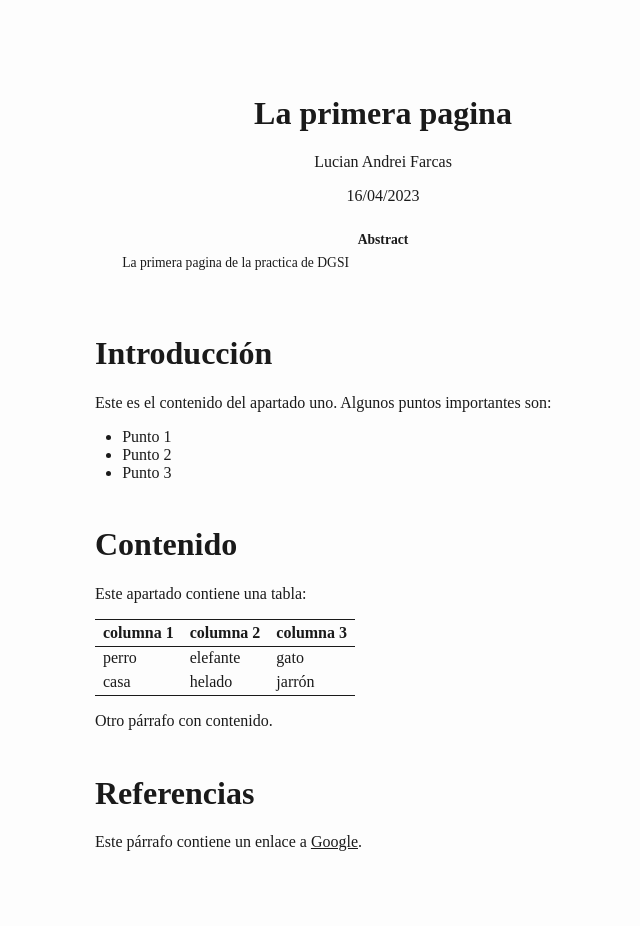
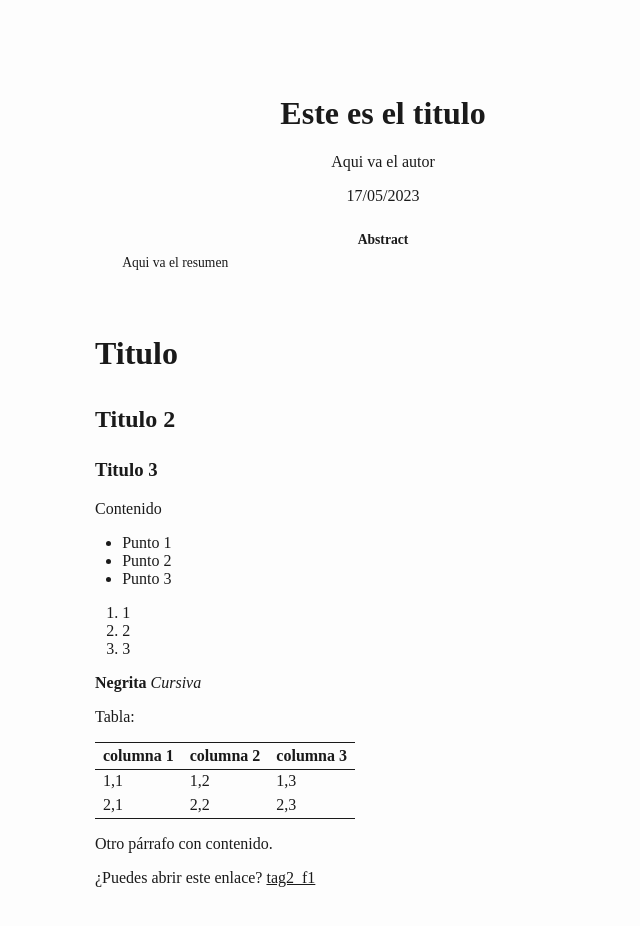
Before and after one commit to dgsi-lab-g1-2223/dgsi-lab-g1-2223, a plain HTML site: page tag1/tag1_f1.html in a window 1280 px wide. Shown: the whole page, without its empty margins (257-897 px from the left). Drawn offline with Linux system fonts and the light colour scheme.

Commit message:
Despliegue continuo

```diff
--- a/tag1/tag1_f1.html
+++ b/tag1/tag1_f1.html
@@ -4,8 +4,8 @@
   <meta charset="utf-8" />
   <meta name="generator" content="pandoc" />
   <meta name="viewport" content="width=device-width, initial-scale=1.0, user-scalable=yes" />
-  <meta name="author" content="Lucian Andrei Farcas" />
-  <title>La primera pagina</title>
+  <meta name="author" content="Aqui va el autor" />
+  <title>Este es el titulo</title>
   <style>
     html {
       color: #1a1a1a;
@@ -178,24 +178,30 @@
 </head>
 <body>
 <header id="title-block-header">
-<h1 class="title">La primera pagina</h1>
-<p class="author">Lucian Andrei Farcas</p>
-<p class="date">16/04/2023</p>
+<h1 class="title">Este es el titulo</h1>
+<p class="author">Aqui va el autor</p>
+<p class="date">17/05/2023</p>
 <div class="abstract">
 <div class="abstract-title">Abstract</div>
-La primera pagina de la practica de DGSI
+Aqui va el resumen
 </div>
 </header>
-<h1 id="introducción">Introducción</h1>
-<p>Este es el contenido del apartado uno. Algunos puntos importantes
-son:</p>
+<h1 id="titulo">Titulo</h1>
+<h2 id="titulo-2">Titulo 2</h2>
+<h3 id="titulo-3">Titulo 3</h3>
+<p>Contenido</p>
 <ul>
 <li>Punto 1</li>
 <li>Punto 2</li>
 <li>Punto 3</li>
 </ul>
-<h1 id="contenido">Contenido</h1>
-<p>Este apartado contiene una tabla:</p>
+<ol type="1">
+<li>1</li>
+<li>2</li>
+<li>3</li>
+</ol>
+<p><strong>Negrita</strong> <em>Cursiva</em></p>
+<p>Tabla:</p>
 <table>
 <thead>
 <tr class="header">
@@ -206,20 +212,19 @@ son:</p>
 </thead>
 <tbody>
 <tr class="odd">
-<td>perro</td>
-<td>elefante</td>
-<td>gato</td>
+<td>1,1</td>
+<td>1,2</td>
+<td>1,3</td>
 </tr>
 <tr class="even">
-<td>casa</td>
-<td>helado</td>
-<td>jarrón</td>
+<td>2,1</td>
+<td>2,2</td>
+<td>2,3</td>
 </tr>
 </tbody>
 </table>
 <p>Otro párrafo con contenido.</p>
-<h1 id="referencias">Referencias</h1>
-<p>Este párrafo contiene un enlace a <a
-href="https://www.google.com">Google</a>.</p>
+<p>¿Puedes abrir este enlace? <a
+href="/tag2/tag2_f1.html">tag2_f1</a></p>
 </body>
 </html>
```
Also changed, not shown: index.html (+2 -0 lines), tag2/index.html (+0 -2 lines), tag2/tag2_f1.html (+25 -3 lines).
